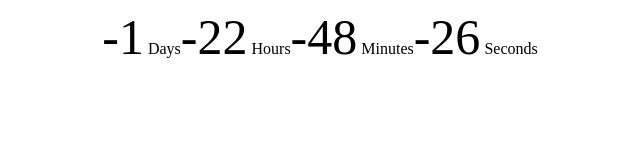
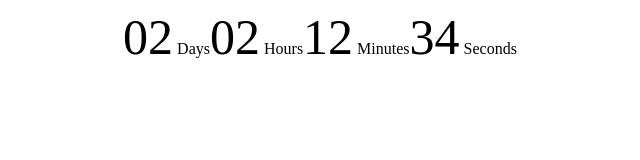
Before and after one commit to Alex34972/goit-js-hw-11-timer, a plain HTML site: page index.html in a window 1280 px wide. Shown: the whole page, without its empty margins (320-960 px from the left). Drawn offline with Linux system fonts and the light colour scheme.

Commit message:
Add files via upload

```diff
--- a/index.html
+++ b/index.html
@@ -1,20 +1,14 @@
 <!DOCTYPE html>
 <html lang="en">
-
-<head>
+  <head>
     <meta charset="UTF-8" />
     <meta name="viewport" content="width=device-width, initial-scale=1.0" />
     <meta http-equiv="X-UA-Compatible" content="ie=edge" />
-    <link rel="stylesheet" href="main.css">
+    <link rel="stylesheet" href="main.css" />
     <title>Homework 11</title>
-</head>
+  </head>
 
-<body>
-
-    <div class="timer" id="timer-1"> </div>
-    <div class="timer" id="timer-2"></div>
-
+  <body>
     <script src="timer.js" type="module"></script>
-</body>
-
+  </body>
 </html>
--- a/main.css
+++ b/main.css
@@ -8,9 +8,3 @@
   margin-right: auto;
   margin-bottom: 50px;
 }
-#timer-2 {
-  display: flex;
-  margin-left: auto;
-  margin-right: auto;
-  width: max-content;
-}
--- a/timer.js
+++ b/timer.js
@@ -1,25 +1,65 @@
 class CountdownTimer {
   constructor({ targetDate, selector }) {
     this.targetDate = targetDate;
-    this.timerEl = document.querySelector(`${selector}`);
+    this.unit();
+    this.elements = this.getElements(selector);
     this.start();
   }
+  unit() {
+    const body = document.querySelector("body");
+    const marcup = `<div class="timer" id="timer-1">
+  <div class="field">
+    <span class="value" data-value="days">11</span>
+    <span class="label">Days</span>
+  </div>
 
+  <div class="field">
+    <span class="value" data-value="hours">11</span>
+    <span class="label">Hours</span>
+  </div>
+
+  <div class="field">
+    <span class="value" data-value="mins">11</span>
+    <span class="label">Minutes</span>
+  </div>
+
+  <div class="field">
+    <span class="value" data-value="secs">11</span>
+    <span class="label">Seconds</span>
+  </div>
+</div>`;
+    body.innerHTML = marcup;
+  }
+  getElements(timerId) {
+    const refs = {
+      daysEl: document.querySelector(`${timerId} [data-value="days"]`),
+      hoursEl: document.querySelector(`${timerId} [data-value="hours"]`),
+      minsEl: document.querySelector(`${timerId} [data-value="mins"]`),
+      secsEl: document.querySelector(`${timerId} [data-value="secs"]`),
+    };
+    return refs;
+  }
+  onSetTime({ days, hours, mins, secs }) {
+    this.elements.daysEl.textContent = days;
+    this.elements.hoursEl.textContent = hours;
+    this.elements.minsEl.textContent = mins;
+    this.elements.secsEl.textContent = secs;
+  }
   start() {
     const endTime = this.targetDate.getTime();
     const startTime = Date.now();
     const differenceTime = endTime - startTime;
-
     const timerId = setInterval(() => {
       const currentTime = Date.now();
       const deltaTime = currentTime - startTime;
       const leftTime = differenceTime - deltaTime;
-      if (leftTime !== 0) {
+
+      if (leftTime >= 0) {
         const time = this.getTimeComponents(leftTime);
-        this.upDateClockFace(time);
-      } else {
-        clearInterval(timerId);
+        this.onSetTime(time);
+        return;
       }
+      clearInterval(timerId);
     }, 1000);
   }
 
@@ -35,39 +75,9 @@ class CountdownTimer {
   pad(value) {
     return String(value).padStart(2, `0`);
   }
-  upDateClockFace({ days, hours, mins, secs }) {
-    const marcup = `
-  <div class="field">
-    <span class="value" data-value="days">${days}</span>
-    <span class="label">Days</span>
-  </div>
-
-  <div class="field">
-    <span class="value" data-value="hours">${hours}</span>
-    <span class="label">Hours</span>
-  </div>
-
-  <div class="field">
-    <span class="value" data-value="mins">${mins}</span>
-    <span class="label">Minutes</span>
-  </div>
-
-  <div class="field">
-    <span class="value" data-value="secs">${secs}</span>
-    <span class="label">Seconds</span>
-  </div>
-`;
-
-    this.timerEl.innerHTML = marcup;
-  }
 }
 
 const timer = new CountdownTimer({
-  targetDate: new Date("May 27, 2021"),
+  targetDate: new Date("May 30, 2021"),
   selector: "#timer-1",
 });
-
-//const timer2 = new CountdownTimer({
-//  targetDate: new Date("May 27, 2022"),
-//  selector: "#timer-2",
-//});
```
